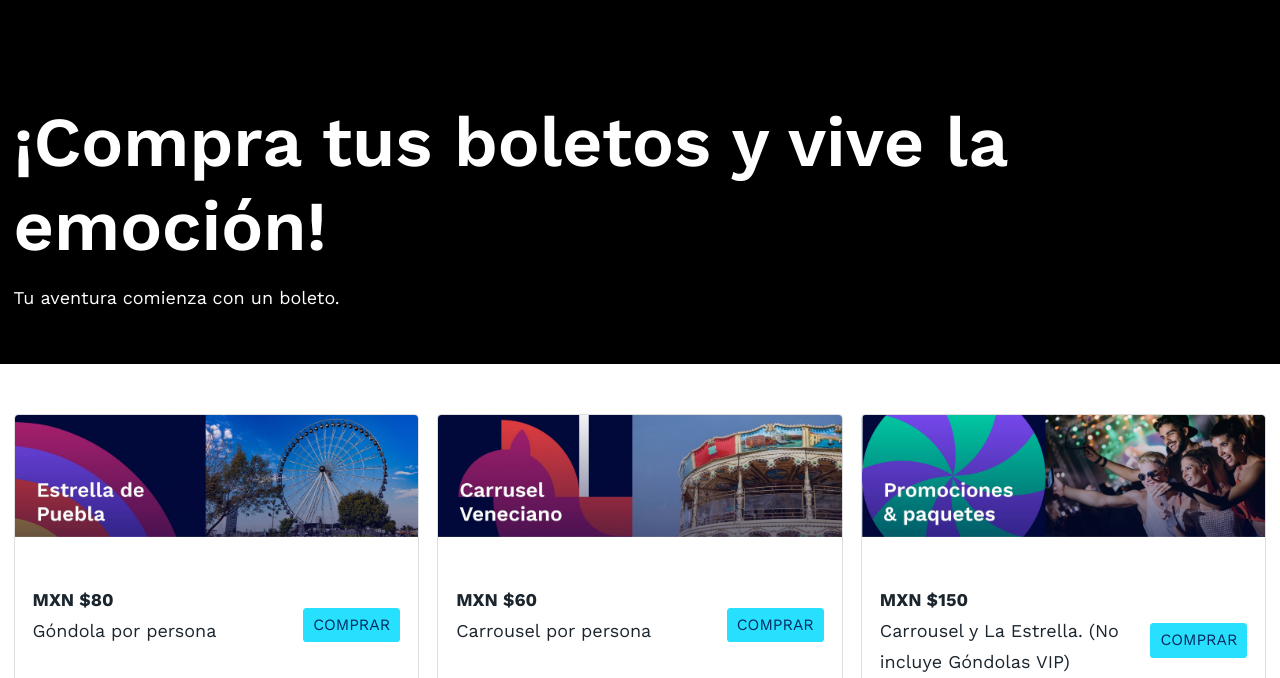
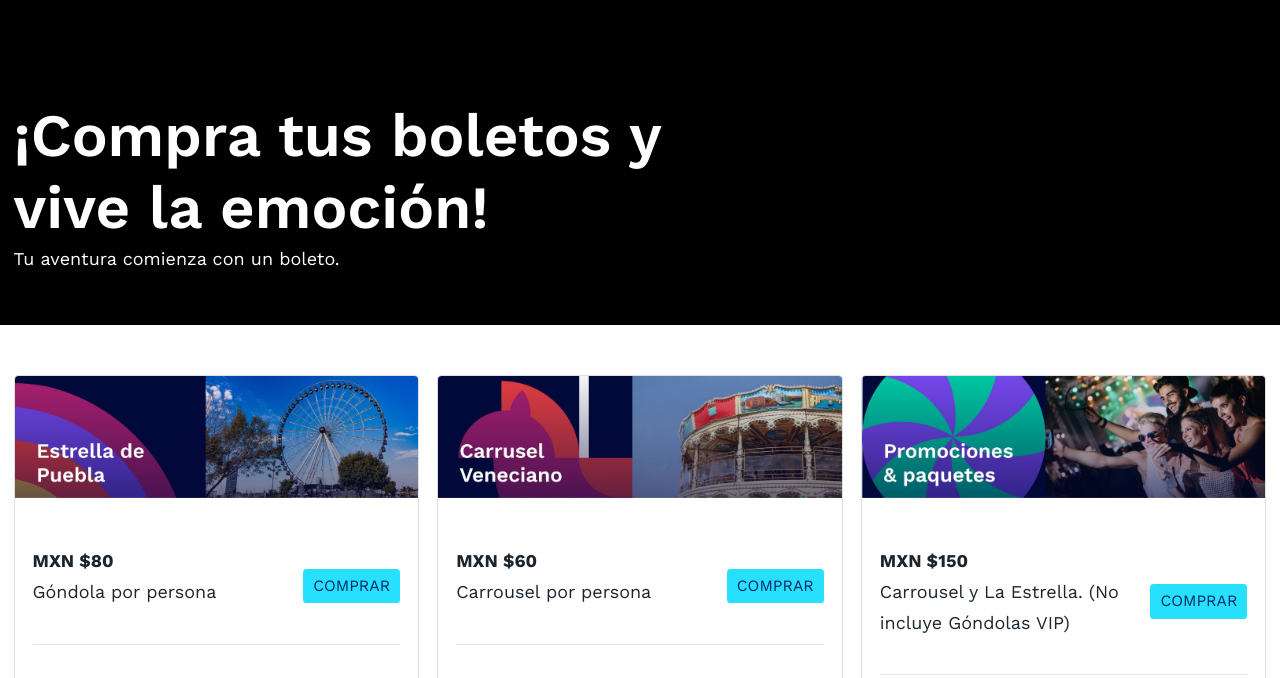
Before and after one commit to JIDAgency/web_sendela, a plain HTML site: page boletos.html in a window 1280 px wide. Shown: the top 678 px of the page. Drawn offline with nearby package versions, Linux system fonts and the light colour scheme.

Commit message:
1.0.6 Ajuste de titulo de boletos

```diff
--- a/boletos.html
+++ b/boletos.html
@@ -172,7 +172,9 @@
 					<div class="row">
 
 						<div class="col p-t-50">
-							<h1 class="c-blanco">¡Compra tus boletos y vive la emoción!</h1>
+							<h2 class="onovo-title-2">
+								<span class="c-blanco">¡Compra tus boletos y <br> vive la emoción!</span>
+							</h2>
 							<span class="c-blanco">Tu aventura comienza con un boleto.</span>
 						</div>
 
```
